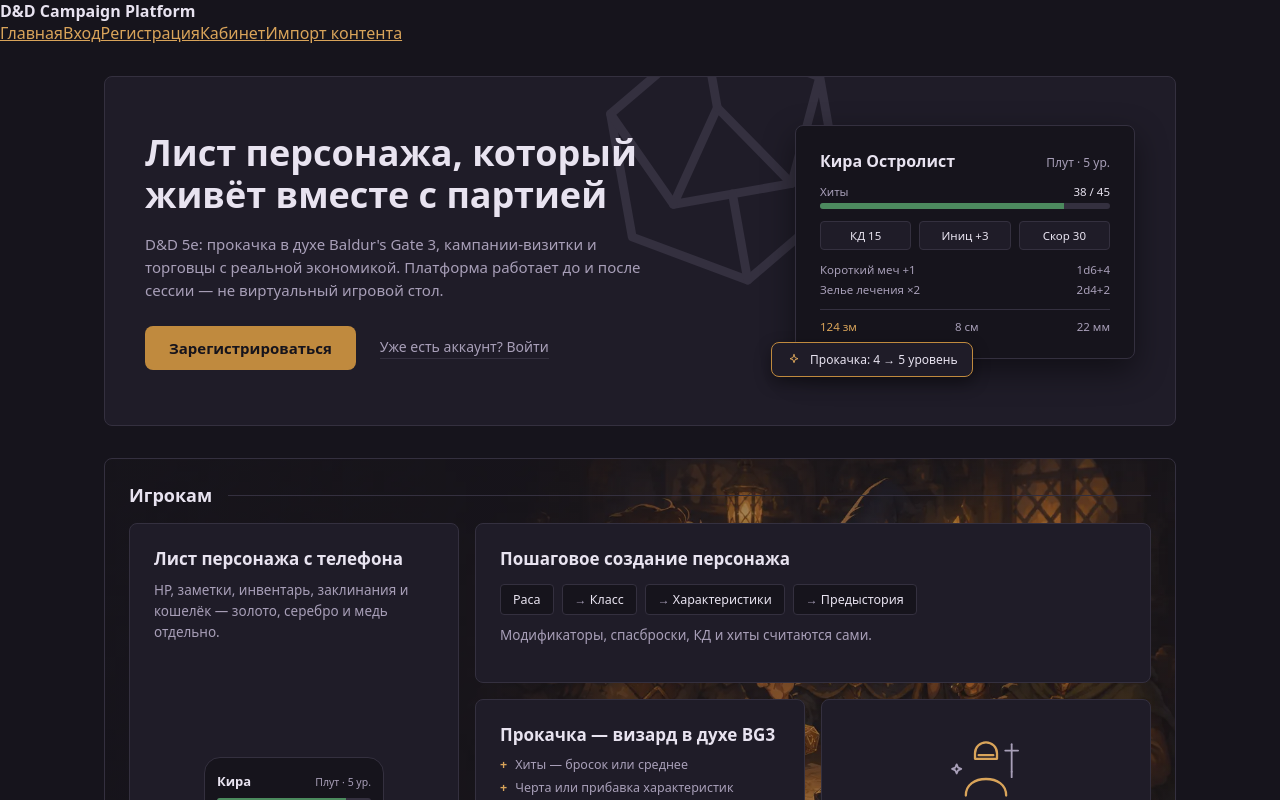
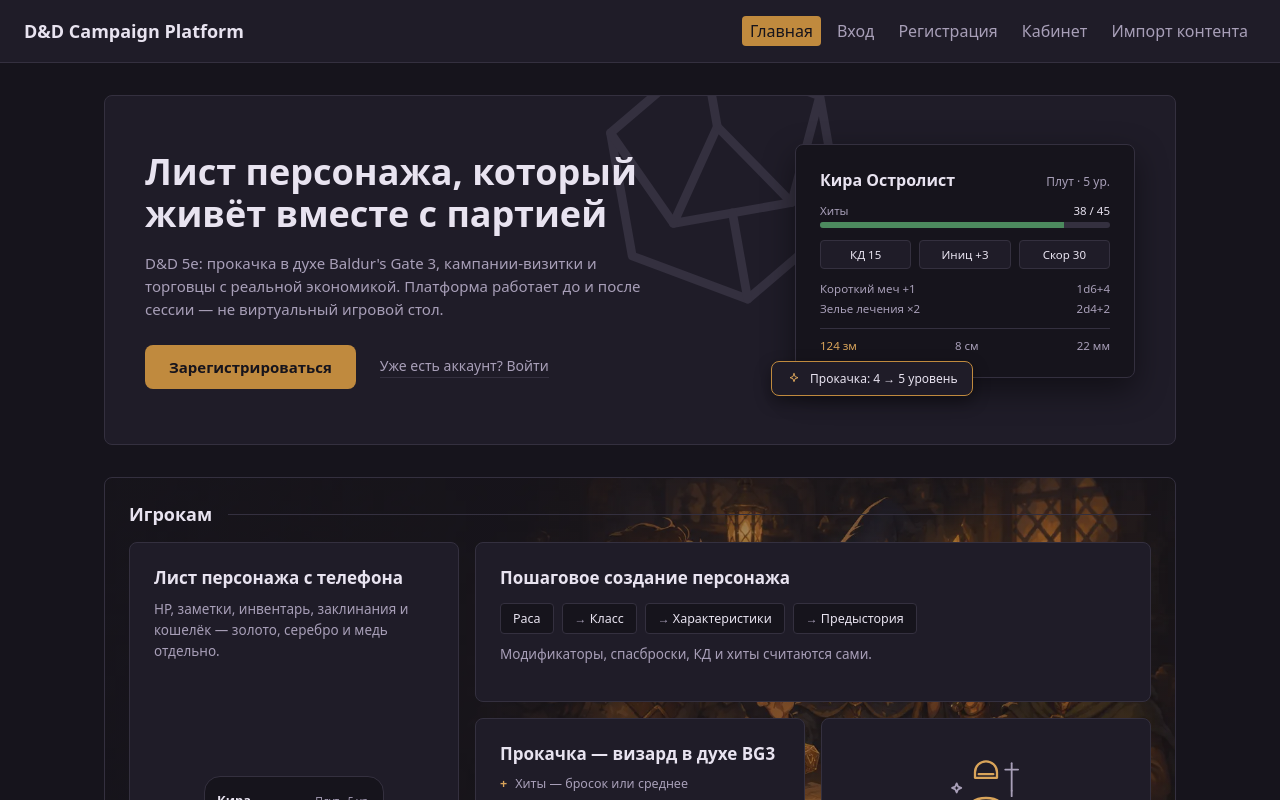
Before and after one commit to Dezodemius/dndshing, a React (Vite) app in the folder frontend/: page / in a window 1280 px wide. Shown: the top 800 px of the page. Built offline with nearby package versions, Linux system fonts and the light colour scheme; no server answers.

Commit message:
fix: style site header nav so menu items don't run together
Add Layout.css with flex layout, spacing tokens, and active-link
highlighting for the header nav; wire it up via BEM classes on
header/nav/link/logout elements in Layout.tsx.

```diff
--- /dev/null
+++ b/frontend/src/routes/Layout.css
@@ -0,0 +1,57 @@
+.app-header {
+  display: flex;
+  align-items: center;
+  justify-content: space-between;
+  flex-wrap: wrap;
+  gap: var(--space-3);
+  padding: var(--space-3) var(--space-4);
+  border-bottom: 1px solid var(--color-border);
+  background: var(--color-surface);
+}
+
+.app-header__brand {
+  color: var(--color-text);
+  font-size: 18px;
+}
+
+.app-header__nav {
+  display: flex;
+  align-items: center;
+  flex-wrap: wrap;
+  gap: var(--space-2);
+}
+
+.app-header__link {
+  padding: var(--space-1) var(--space-2);
+  border-radius: var(--radius-sm);
+  color: var(--color-text-muted);
+  text-decoration: none;
+  transition: background 0.15s ease, color 0.15s ease;
+}
+
+.app-header__link:hover {
+  color: var(--color-text);
+  background: rgb(var(--color-accent-rgb) / 0.12);
+}
+
+.app-header__link.active {
+  color: var(--color-bg);
+  background: var(--color-accent);
+}
+
+.app-header__logout {
+  padding: var(--space-1) var(--space-2);
+  border: 1px solid var(--color-border);
+  border-radius: var(--radius-sm);
+  background: transparent;
+  color: var(--color-text-muted);
+  font-family: inherit;
+  font-size: inherit;
+  cursor: pointer;
+  transition: border-color 0.15s ease, color 0.15s ease;
+}
+
+.app-header__logout:hover {
+  color: var(--color-text);
+  border-color: var(--color-accent);
+}
--- a/frontend/src/routes/Layout.tsx
+++ b/frontend/src/routes/Layout.tsx
@@ -1,6 +1,7 @@
 import { NavLink, Outlet, useNavigate } from 'react-router-dom'
 import { useTranslation } from 'react-i18next'
 import { useAuth } from '../auth/AuthContext'
+import './Layout.css'
 
 const NAV_ITEMS = [
   { to: '/', labelKey: 'nav.landing' },
@@ -22,16 +23,21 @@ export default function Layout() {
 
   return (
     <>
-      <header>
-        <strong>{t('app.title')}</strong>
-        <nav>
+      <header className="app-header">
+        <strong className="app-header__brand">{t('app.title')}</strong>
+        <nav className="app-header__nav">
           {NAV_ITEMS.map((item) => (
-            <NavLink key={item.to} to={item.to} end={item.to === '/'}>
+            <NavLink
+              key={item.to}
+              to={item.to}
+              end={item.to === '/'}
+              className="app-header__link"
+            >
               {t(item.labelKey)}
             </NavLink>
           ))}
           {status === 'authenticated' && (
-            <button type="button" onClick={handleLogout}>
+            <button type="button" className="app-header__logout" onClick={handleLogout}>
               {t('nav.logout')}
             </button>
           )}
```
